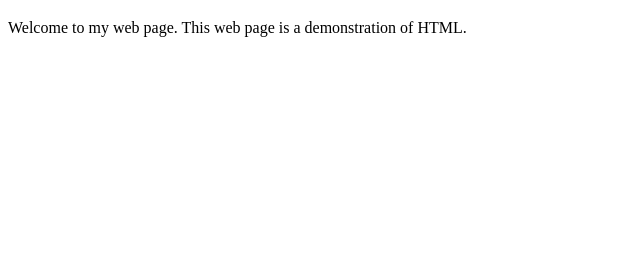
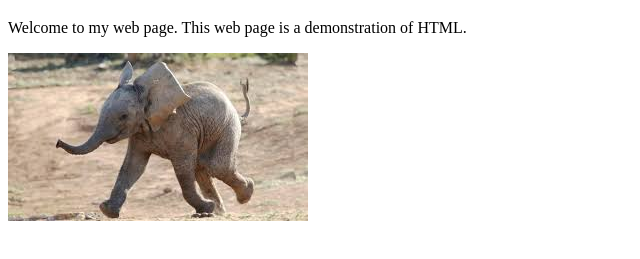
Before and after one commit to kennyhong123/avery-webpage, a plain HTML site: page index.html in a window 1280 px wide. Shown: the part 61-320 px from the top of the page, without its empty margins (0-640 px from the left). Drawn offline with Linux system fonts and the light colour scheme.

Commit message:
Update index.html

```diff
--- a/index.html
+++ b/index.html
@@ -8,6 +8,6 @@
      web page is a demonstration of
      HTML.
    </p>
-    <img src="
+    <img src="\elephants.jpg" alt="Elephants">
  </body>
 </html>
```
